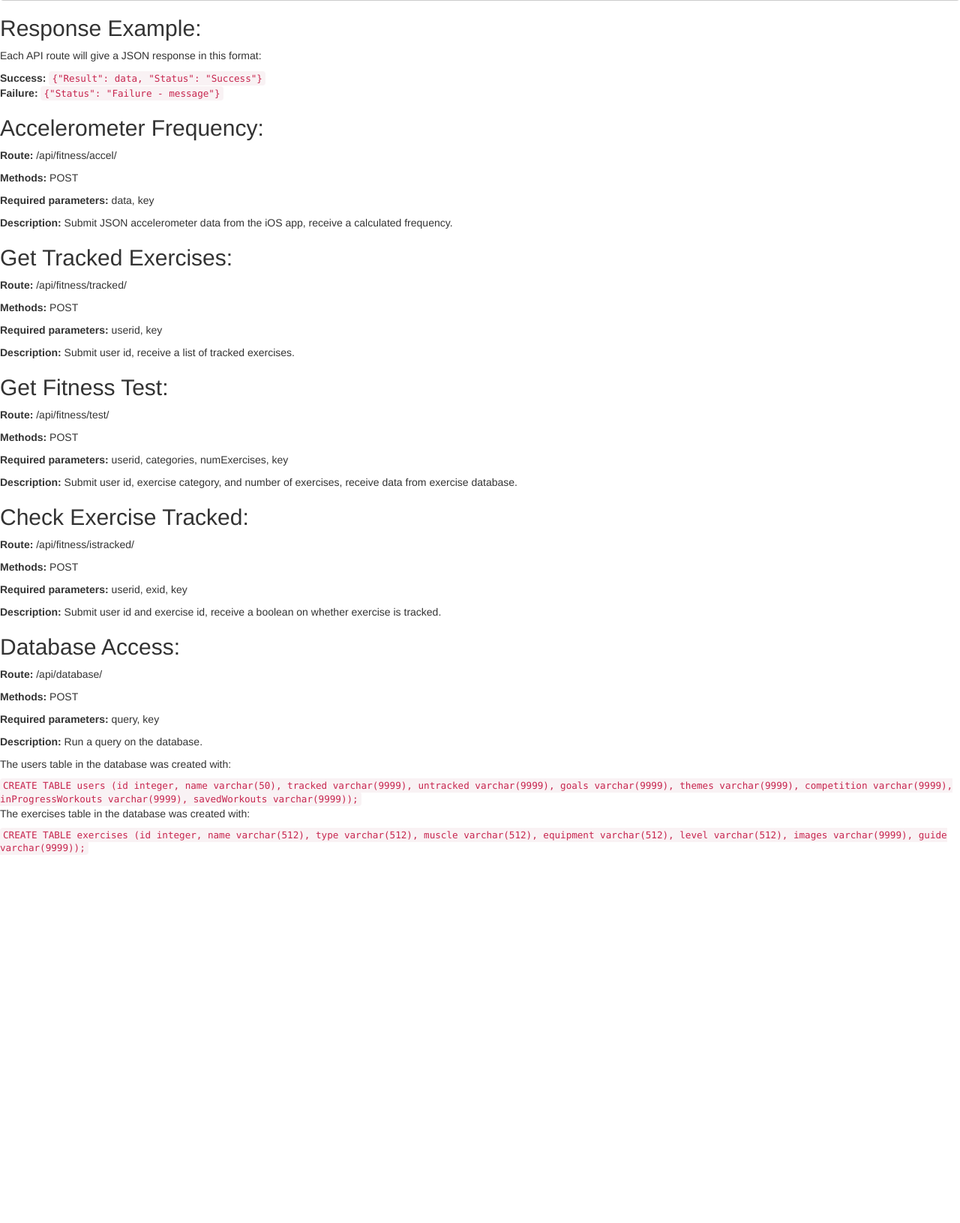
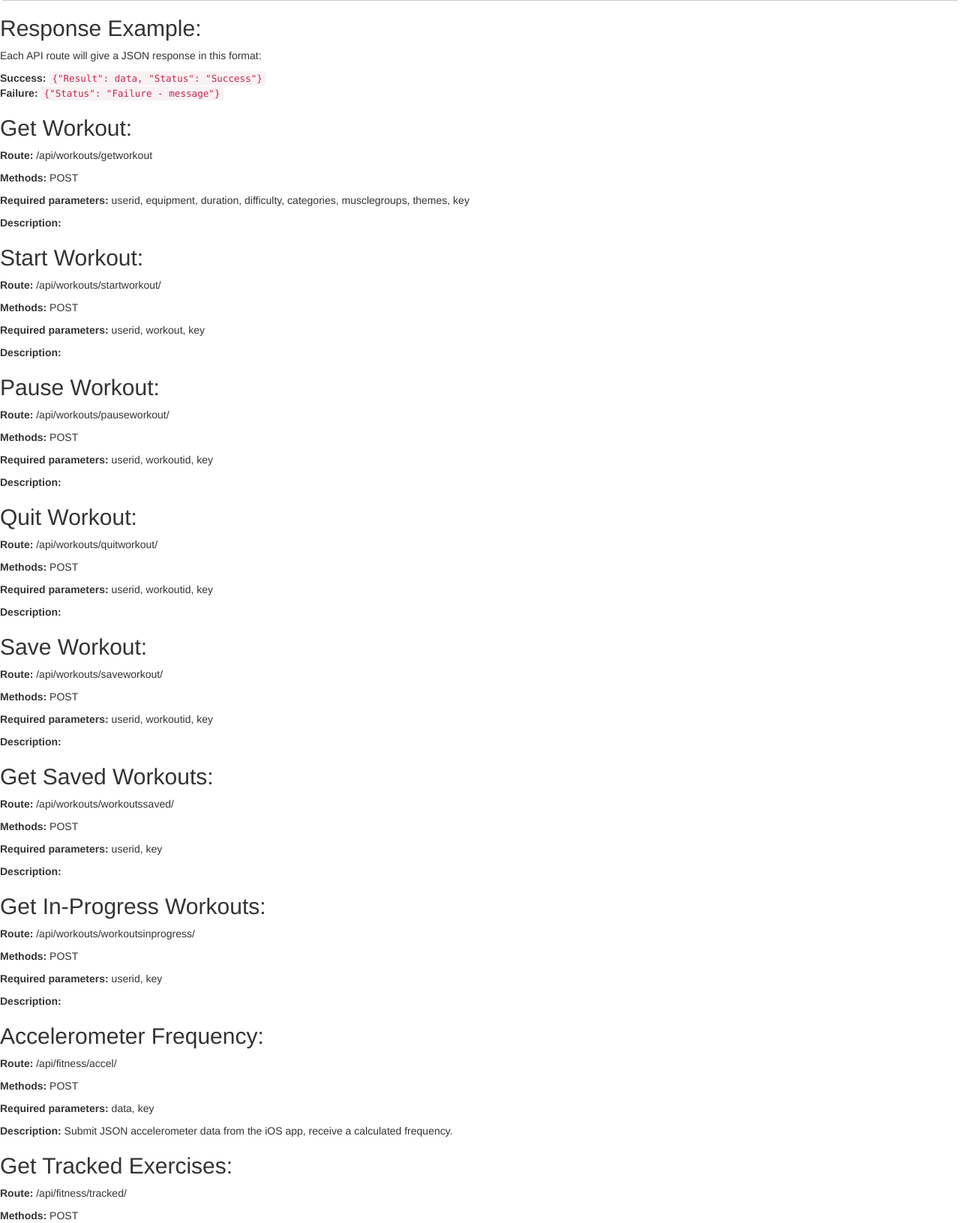
Before and after one commit to ama291/Music-Driven-Workout-App, a Flask app: page / in a window 1280 px wide. Shown: the part 303-1934 px from the top of the page at 75% size. Before the commit the page ends 1443 px from the top, so only its background shows below. Run offline with Flask 2, Linux system fonts and the light colour scheme; some libraries are stand-ins or nearby versions.

Commit message:
finished writing up stuff for now

```diff
--- a/API/templates/index.html
+++ b/API/templates/index.html
@@ -23,6 +23,51 @@ print(r.json())
 		<b>Failure: </b><code>{"Status": "Failure - message"}</code>
 
 
+        <!-- Workout Functions -->
+        <h2>Get Workout:</h2>
+		<p><b>Route:</b> /api/workouts/getworkout</p>
+		<p><b>Methods:</b> POST</p>
+		<p><b>Required parameters:</b> userid, equipment, duration, difficulty, categories, musclegroups, themes, key</p>
+		<p><b>Description:</b> </p>
+
+        <h2>Start Workout:</h2>
+		<p><b>Route:</b> /api/workouts/startworkout/</p>
+		<p><b>Methods:</b> POST</p>
+		<p><b>Required parameters:</b> userid, workout, key</p>
+		<p><b>Description:</b> </p>
+
+        <h2>Pause Workout:</h2>
+		<p><b>Route:</b> /api/workouts/pauseworkout/</p>
+		<p><b>Methods:</b> POST</p>
+		<p><b>Required parameters:</b> userid, workoutid, key</p>
+		<p><b>Description:</b> </p>
+
+        <h2>Quit Workout:</h2>
+		<p><b>Route:</b> /api/workouts/quitworkout/</p>
+		<p><b>Methods:</b> POST</p>
+		<p><b>Required parameters:</b> userid, workoutid, key</p>
+		<p><b>Description:</b> </p>
+
+        <h2>Save Workout:</h2>
+		<p><b>Route:</b> /api/workouts/saveworkout/</p>
+		<p><b>Methods:</b> POST</p>
+		<p><b>Required parameters:</b> userid, workoutid, key</p>
+		<p><b>Description:</b> </p>
+
+        <h2>Get Saved Workouts:</h2>
+		<p><b>Route:</b> /api/workouts/workoutssaved/</p>
+		<p><b>Methods:</b> POST</p>
+		<p><b>Required parameters:</b> userid, key</p>
+		<p><b>Description:</b> </p>
+
+        <h2>Get In-Progress Workouts:</h2>
+		<p><b>Route:</b> /api/workouts/workoutsinprogress/</p>
+		<p><b>Methods:</b> POST</p>
+		<p><b>Required parameters:</b> userid, key</p>
+		<p><b>Description:</b> </p>
+
+
+        <!-- Fitness Functions -->
         <h2>Accelerometer Frequency:</h2>
 		<p><b>Route:</b> /api/fitness/accel/</p>
 		<p><b>Methods:</b> POST</p>
@@ -47,6 +92,14 @@ print(r.json())
 		<p><b>Required parameters:</b> userid, exid, key</p>
 		<p><b>Description:</b> Submit user id and exercise id, receive a boolean on whether exercise is tracked.</p>
 
+        <h2>Toggle Exercise Tracking:</h2>
+        <p><b>Route:</b> /api/fitness/toggletracked/</p>
+		<p><b>Methods:</b> POST</p>
+		<p><b>Required parameters:</b> userid, exid, key</p>
+		<p><b>Description:</b> Submit userId and exerciseId, toggle the exercise's tracked status. Receive success or failure.</p>
+
+
+        <!-- Database -->
 		<h2>Database Access:</h2>
 		<p><b>Route:</b> /api/database/</p>
 		<p><b>Methods:</b> POST</p>
```
